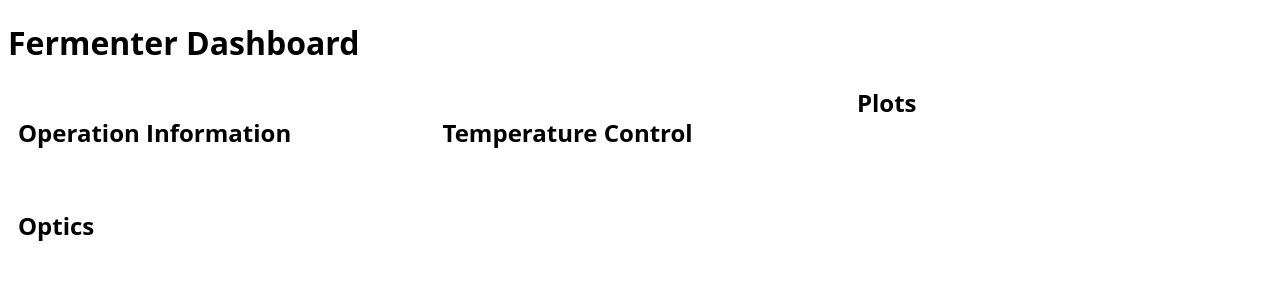
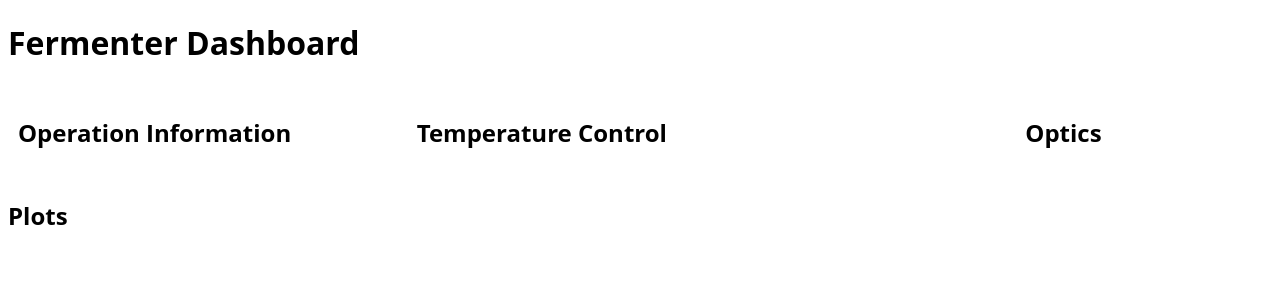
Before and after one commit to ethanjli/fermentor, a Flask app: page / in a window 1280 px wide. Shown: the top 300 px of the page. Run offline with Flask 2, Linux system fonts and the light colour scheme; some libraries are stand-ins or nearby versions.

Commit message:
Tweaking formatting.

```diff
--- a/static/dashboard.html
+++ b/static/dashboard.html
@@ -8,6 +8,7 @@
     <link rel="stylesheet" type="text/css" href="/style.css">
   </head>
   <body>
+    <div class="dashboard">
       <h1>Fermenter Dashboard</h1>
       <div class="section">
         <div class="info_container">
@@ -42,5 +43,6 @@
           <object id="duty_cycles_plot" data="/plots/duty_cycles" type="image/svg+xml"></object>
         </div>
       </div>
+    </div>
   </body>
 </html>
--- a/static/style.css
+++ b/static/style.css
@@ -10,18 +10,24 @@ p {
   font-family: Open Sans;
 }
 
+.dashboard {
+  width: 100%
+  display: table;
+}
+
 .section {
   width: 100%;
+  display: table-row;
 }
 
 .info_container {
   width: 32%;
-  float: left;
   padding: 10px;
+  display: table-cell;
 }
 
 .plot_container {
   width: 49%;
-  float: left;
   padding: 10px;
+  display: table-cell;
 }
```
Lines whose indentation alone changed are shown as unchanged.
